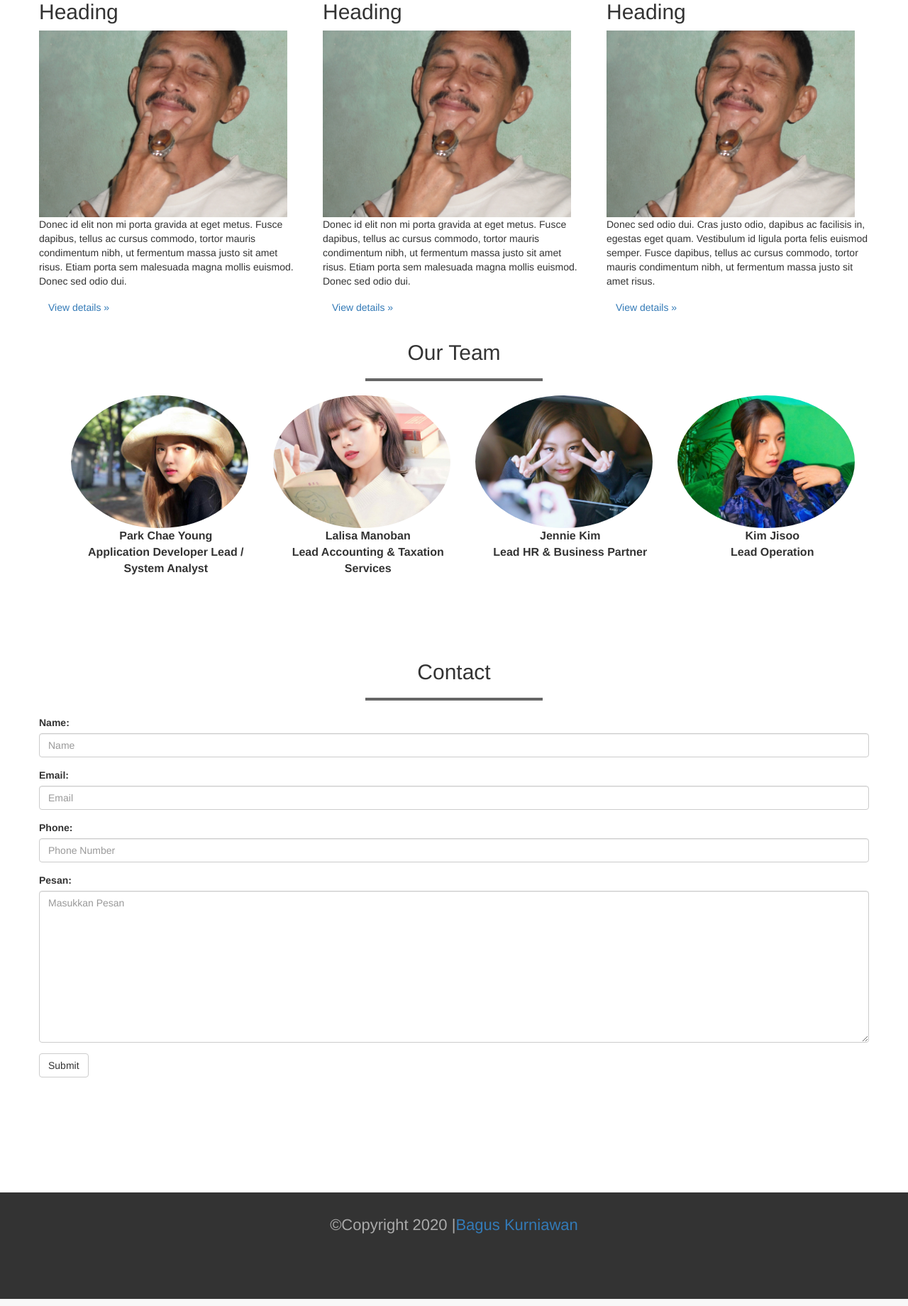
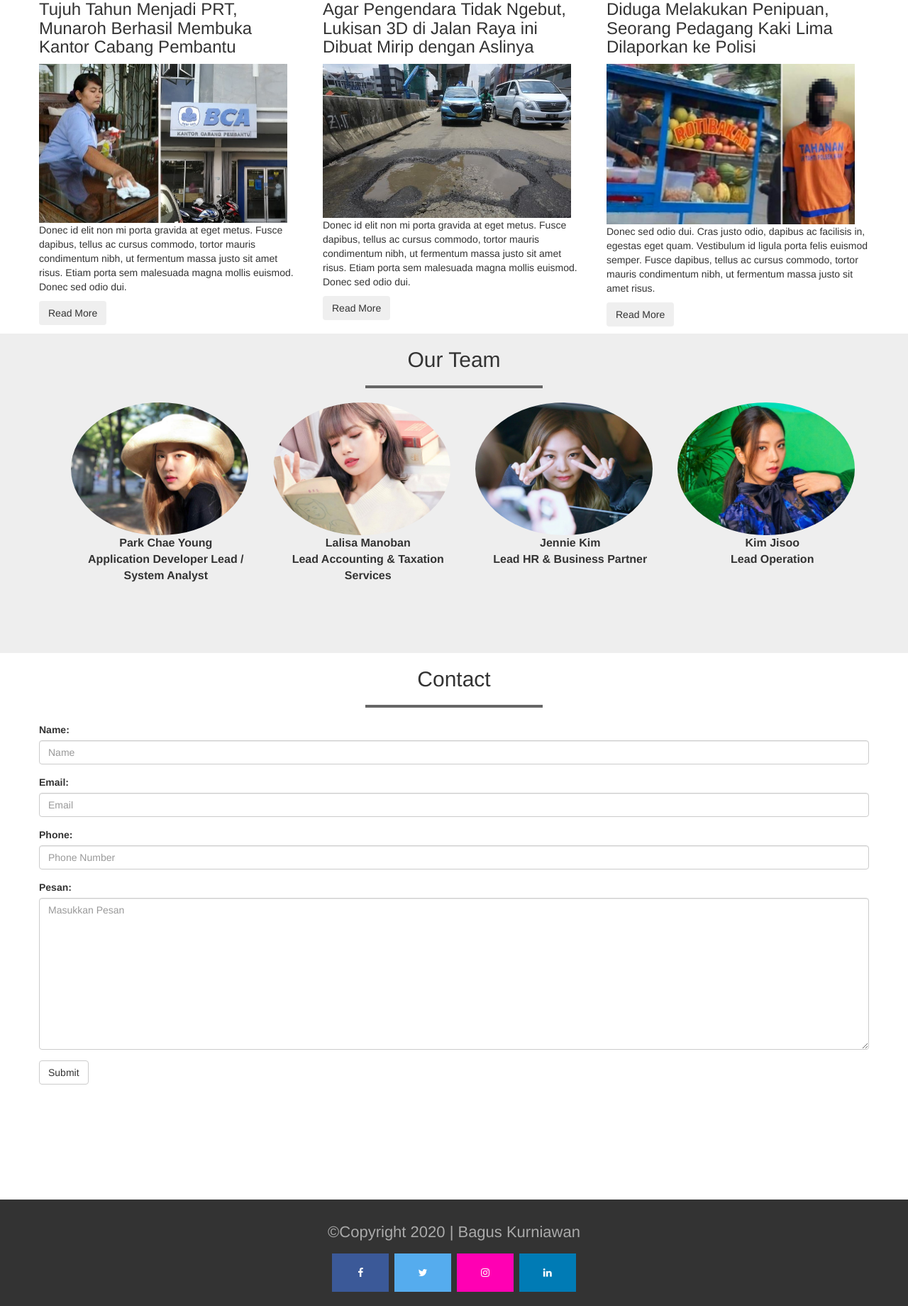
Before and after one commit to bagus237/ASSIGNMET-3-PORTFOLIO, a PHP site: page / in a window 1280 px wide. Shown: the part 1978-3818 px from the top of the page at 71% size. Run offline with PHP 8.4, Linux system fonts and the light colour scheme.

Commit message:
footer sosmed

```diff
--- /dev/null
+++ b/css/icon.css
@@ -0,0 +1,118 @@
+.fa {
+    padding: 20px;
+    font-size: 80px;
+    width: 80px;
+    text-align: center;
+    text-decoration: none;
+    margin: 5px 2px;
+  }
+
+  .fa:hover {
+      opacity: 0.7;
+  }
+
+  .fa-facebook {
+    background: #3B5998;
+    color: white;
+  }
+
+  .fa-twitter {
+    background: #55ACEE;
+    color: white;
+  }
+
+  .fa-google {
+    background: #dd4b39;
+    color: white;
+  }
+
+  .fa-linkedin {
+    background: #007bb5;
+    color: white;
+  }
+
+  .fa-youtube {
+    background: #bb0000;
+    color: white;
+  }
+
+  .fa-instagram {
+    background: #ff00b3;
+    color: white;
+  }
+
+  .fa-pinterest {
+    background: #cb2027;
+    color: white;
+  }
+
+  .fa-snapchat-ghost {
+    background: #fffc00;
+    color: white;
+    text-shadow: -1px 0 black, 0 1px black, 1px 0 black, 0 -1px black;
+  }
+
+  .fa-skype {
+    background: #00aff0;
+    color: white;
+  }
+
+  .fa-android {
+    background: #a4c639;
+    color: white;
+  }
+
+  .fa-dribbble {
+    background: #ea4c89;
+    color: white;
+  }
+
+  .fa-vimeo {
+    background: #45bbff;
+    color: white;
+  }
+
+  .fa-tumblr {
+    background: #2c4762;
+    color: white;
+  }
+
+  .fa-vine {
+    background: #00b489;
+    color: white;
+  }
+
+  .fa-foursquare {
+    background: #45bbff;
+    color: white;
+  }
+
+  .fa-stumbleupon {
+    background: #eb4924;
+    color: white;
+  }
+
+  .fa-flickr {
+    background: #f40083;
+    color: white;
+  }
+
+  .fa-yahoo {
+    background: #430297;
+    color: white;
+  }
+
+  .fa-soundcloud {
+    background: #ff5500;
+    color: white;
+  }
+
+  .fa-reddit {
+    background: #ff5700;
+    color: white;
+  }
+
+  .fa-rss {
+    background: #ff6600;
+    color: white;
+  }
--- a/css/style.css
+++ b/css/style.css
@@ -38,6 +38,10 @@ section{
 	width: 100%;
 }
 
+.team {
+	background-color: #eee;
+}
+
 
 .team img{
 	width:250px ;
--- a/index.html
+++ b/index.html
@@ -6,9 +6,11 @@
     <meta name="viewport" content="width=device-width, initial-scale=1">
     <title>My Portfolio</title>
 
-    <!-- Bootstrap -->
+    <!-- CSS -->
     <link href="css/bootstrap.min.css" rel="stylesheet">
     <link  rel="stylesheet" href="css/style.css">
+    <link  rel="stylesheet" href="css/icon.css">
+    <link rel="stylesheet" href="https://cdnjs.cloudflare.com/ajax/libs/font-awesome/4.7.0/css/font-awesome.min.css">
 
 
   </head>
@@ -129,22 +131,22 @@
             </div>
         <div class="row">
           <div class="col-md-4">
-            <h2>Heading</h2>
-            <img src="img/portfolio/heri.JPG">
+            <h3 class="text-left">Tujuh Tahun Menjadi PRT, Munaroh Berhasil Membuka Kantor Cabang Pembantu</h3>
+            <img src="img/blog/munaroh.jpg">
             <p>Donec id elit non mi porta gravida at eget metus. Fusce dapibus, tellus ac cursus commodo, tortor mauris condimentum nibh, ut fermentum massa justo sit amet risus. Etiam porta sem malesuada magna mollis euismod. Donec sed odio dui. </p>
-            <p><a class="btn btn-secondary" href="#" role="button">View details &raquo;</a></p>
+            <p><button type="button" class="btn btn-secondary">Read More</button></p>
           </div>
           <div class="col-md-4">
-            <h2>Heading</h2>
-            <img src="img/portfolio/heri.JPG">
+            <h3 class="text-left">Agar Pengendara Tidak Ngebut, Lukisan 3D di Jalan Raya ini Dibuat Mirip dengan Aslinya</h3>
+            <img src="img/blog/3d.jpeg">
             <p>Donec id elit non mi porta gravida at eget metus. Fusce dapibus, tellus ac cursus commodo, tortor mauris condimentum nibh, ut fermentum massa justo sit amet risus. Etiam porta sem malesuada magna mollis euismod. Donec sed odio dui. </p>
-            <p><a class="btn btn-secondary" href="#" role="button">View details &raquo;</a></p>
+            <p><button type="button" class="btn btn-secondary">Read More</button></p>
           </div>
           <div class="col-md-4">
-            <h2>Heading</h2>
-            <img src="img/portfolio/heri.JPG">
+            <h3 class="text-left">Diduga Melakukan Penipuan, Seorang Pedagang Kaki Lima Dilaporkan ke Polisi</h3>
+            <img src="img/blog/penipuan.jpg">
             <p>Donec sed odio dui. Cras justo odio, dapibus ac facilisis in, egestas eget quam. Vestibulum id ligula porta felis euismod semper. Fusce dapibus, tellus ac cursus commodo, tortor mauris condimentum nibh, ut fermentum massa justo sit amet risus.</p>
-            <p><a class="btn btn-secondary" href="#" role="button">View details &raquo;</a></p>
+            <p><button type="button" class="btn btn-secondary">Read More</button></p>
           </div>
         </div>
 </section>
@@ -235,7 +237,14 @@
         <div class="container text-center">
           <div class="row">
             <div class="col-sm-12">
-              <p>&copy;Copyright 2020 |<a href="http://instagram.com/bagus_kurniawan97">Bagus Kurniawan</a></p>
+              <p>&copy;Copyright 2020 | Bagus Kurniawan</p>
+              <div class="row">
+                <div class="col-sm-12">
+                    <a href="https://www.facebook.com/bagus.tetapsemangat?ref=bookmarks" class="fa fa-facebook"></a>
+                    <a href="https://twitter.com/baguskaguya" class="fa fa-twitter"></a>
+                    <a href="https://instagram.com/bagus_kurniawan97" class="fa fa-instagram"></a>
+                    <a href="https://www.linkedin.com/in/bagus97/" class="fa fa-linkedin"></a>
+                </div>
             </div>
           </div>
           </div>
@@ -252,4 +261,3 @@
   <!-- end javascript -->
   </body>
 </html>
-<!-- Halo Guys -->
--- a/js/script.js
+++ b/js/script.js
@@ -1,12 +1,12 @@
   // event pada saat link di klik
 $('.page-scroll').on('click', function(e){
 
-	// ambil isi href
+
 	var tujuan = $(this).attr('href');
-	// tangkap elemen ybs
+
 	var elemenTujuan = $(tujuan);
 
-	// pindahkan scroll
+
 	$('html,body').animate({
 		scrollTop: elemenTujuan.offset().top - 50
 	}, 1250, 'easeInOutExpo');
```
Also changed, not shown: img/blog/3d.jpeg (added), img/blog/munaroh.jpg (added), img/blog/penipuan.jpg (added).
